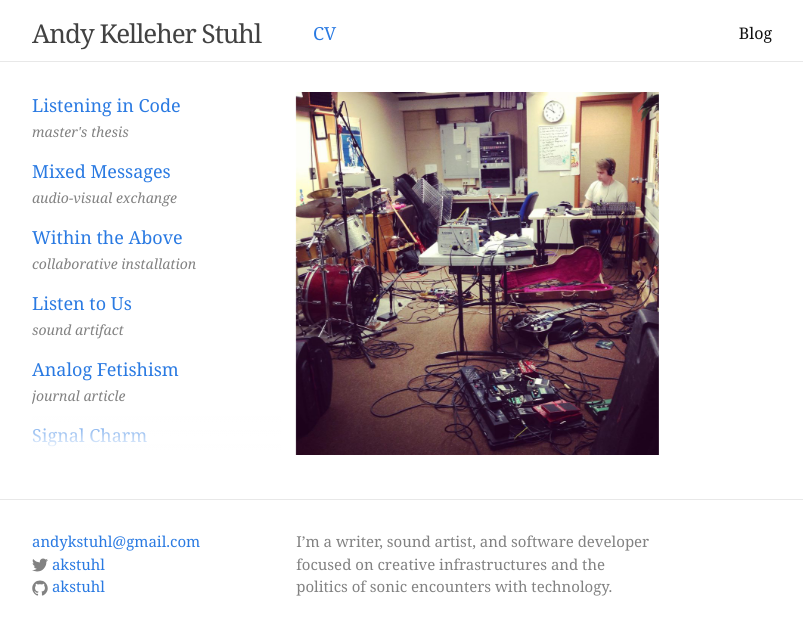
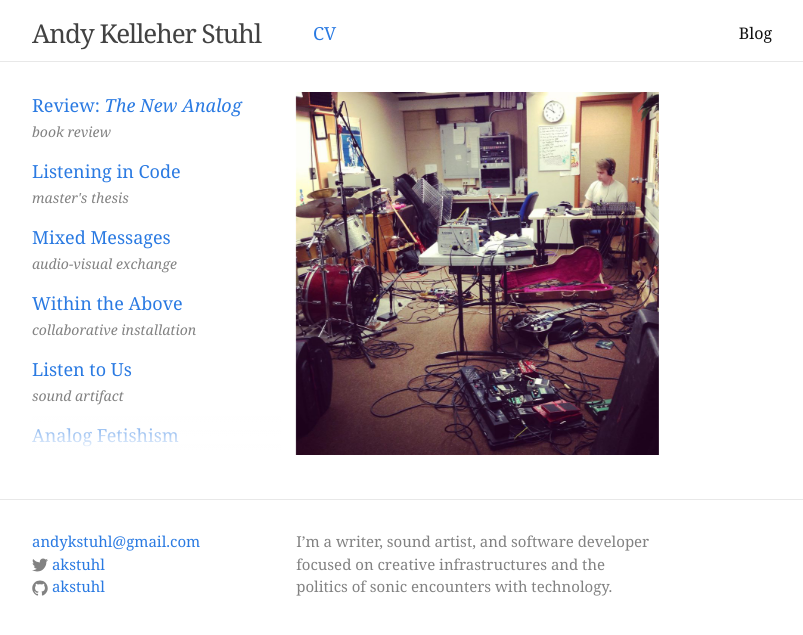
Before and after one commit to akstuhl/akstuhl.github.io, a Jekyll site: the page built from index.html, in a window 1280 px wide. Shown: the top 635 px of the page, without its empty margins (238-1041 px from the left). Built offline with Jekyll 4.4.1, drawn with Linux system fonts in a browser that asks for light colours; nearby versions of some CDN libraries.

Commit message:
update CV, add SO post, change link target type

```diff
--- a/index.html
+++ b/index.html
@@ -9,6 +9,12 @@ layout: default
   	  <!-- <h1 class="page-heading">Stuff:</h1> -->
 
 	  <ul class="post-list">
+      <li>
+        <h2>
+          <a class="post-link" target="_blank" href="https://soundstudiesblog.com/2017/06/19/so-reads-damon-krukowskis-the-new-analog/">Review: <em>The New Analog</em></a>
+        </h2>
+        <span class="post-meta">book review</span>
+      </li>
 		{% for post in site.posts %}
 		  <li>
 			<!--<span class="post-meta">{{ post.date | date: "%b %-d, %Y" }}</span>-->
--- a/js/main.coffee
+++ b/js/main.coffee
@@ -15,3 +15,4 @@ $("document").ready ->
 			captionOff(this)
 		else
 			captionOn(this)
+  $(".post a").attr("target", "_blank")
```
Also changed, not shown: 2 other files.
